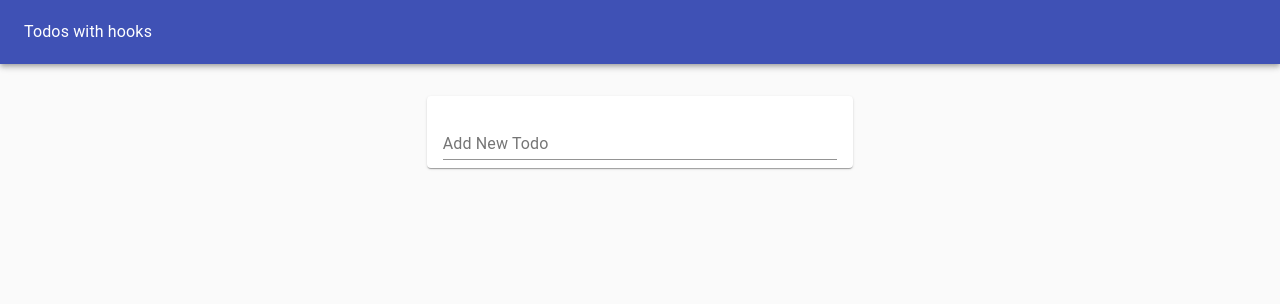
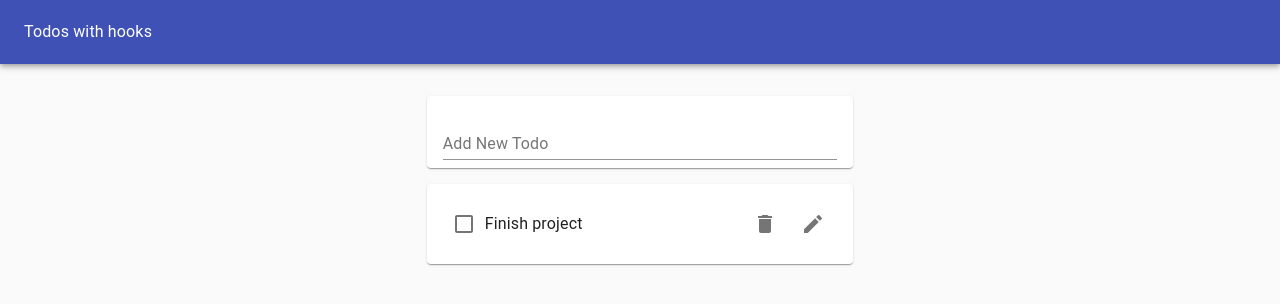
Before and after one commit to carlydekock/hooks-practice, a React (Create React App) app: page / in a window 1280 px wide. Shown: the top 304 px of the page. Built offline with nearby package versions, Linux system fonts and the light colour scheme.

Commit message:
implemented local storage state hook

```diff
--- a/src/components/TodoApp.js
+++ b/src/components/TodoApp.js
@@ -1,4 +1,4 @@
-import React, { useEffect } from 'react';
+import React from 'react';
 import useTodoState from '../hooks/useTodoState';
 import Typography from '@material-ui/core/Typography';
 import Paper from '@material-ui/core/Paper';
@@ -7,9 +7,10 @@
 import Grid from '@material-ui/core/Grid';
 import TodoList from './TodoList';
 import TodoForm from './TodoForm';
+import { v4 as uuid } from 'uuid';
 
 function TodoApp() {
-  const initialTodos = JSON.parse(window.localStorage.getItem('todos') || "[]");
+  const initialTodos = [{ id: uuid(), task: "Finish project", completed: false}];
   const {todos, addTodo, removeTodo, toggleTodo, editTodo} = useTodoState(initialTodos);
 
   // const initialTodos = [
@@ -17,11 +18,6 @@
   //   { id: uuid(), task: "Water garden", completed: true },
   //   { id: uuid(), task: "Cook dinner", completed: false }
   // ];
-
-  useEffect(() => {
-    window.localStorage.setItem("todos", JSON.stringify(todos));
-  }, [todos]);
-
 
   return (
     <Paper
--- /dev/null
+++ b/src/hooks/useLocalStorageState.js
@@ -0,0 +1,23 @@
+import { useState, useEffect } from "react";
+
+function useLocalStorageState(key, defaultVal){
+  //make piece of state, based off of value in localStorage or default
+  const [state, setState] = useState(() => {
+    let val;
+    try {
+      val = JSON.parse(window.localStorage.getItem(key) || String(defaultVal))
+    } catch(err) {
+      val = defaultVal;
+    }
+    return val;
+  });
+
+  //use useEffect to update localStorage when state changes
+  useEffect(() => {
+    window.localStorage.setItem(key, JSON.stringify(state));
+  }, [state]);
+
+  return [state, setState];
+}
+
+export default useLocalStorageState;
--- a/src/hooks/useTodoState.js
+++ b/src/hooks/useTodoState.js
@@ -1,8 +1,8 @@
-import { useState } from 'react';
+import useLocalStorageState from './useLocalStorageState';
 import { v4 as uuid } from 'uuid';
 
 const useTodoState = (initialTodos) => {
-  const [todos, setTodos] = useState(initialTodos);
+  const [todos, setTodos] = useLocalStorageState("todos", initialTodos);
 
   const addTodo = newTodoText => {
     setTodos([...todos, { id: uuid(), task: newTodoText, completed: false }]);
```
